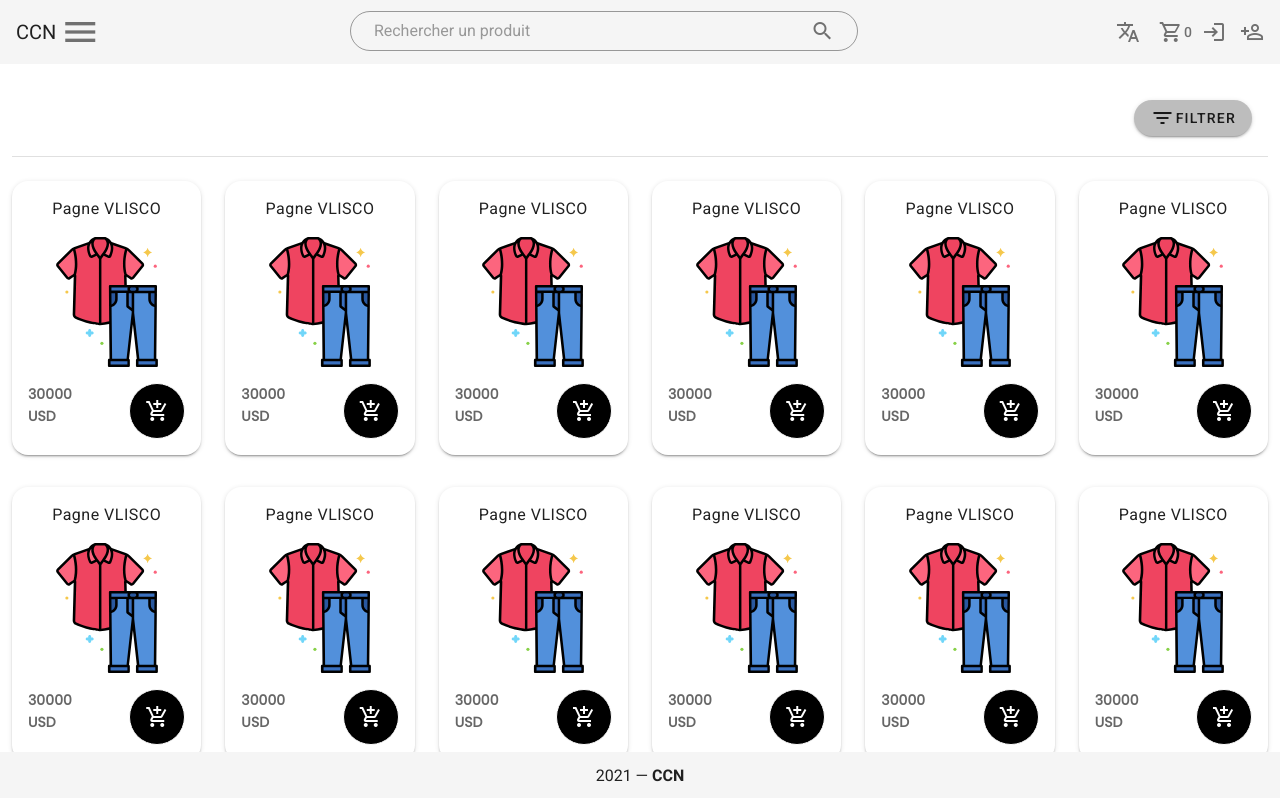
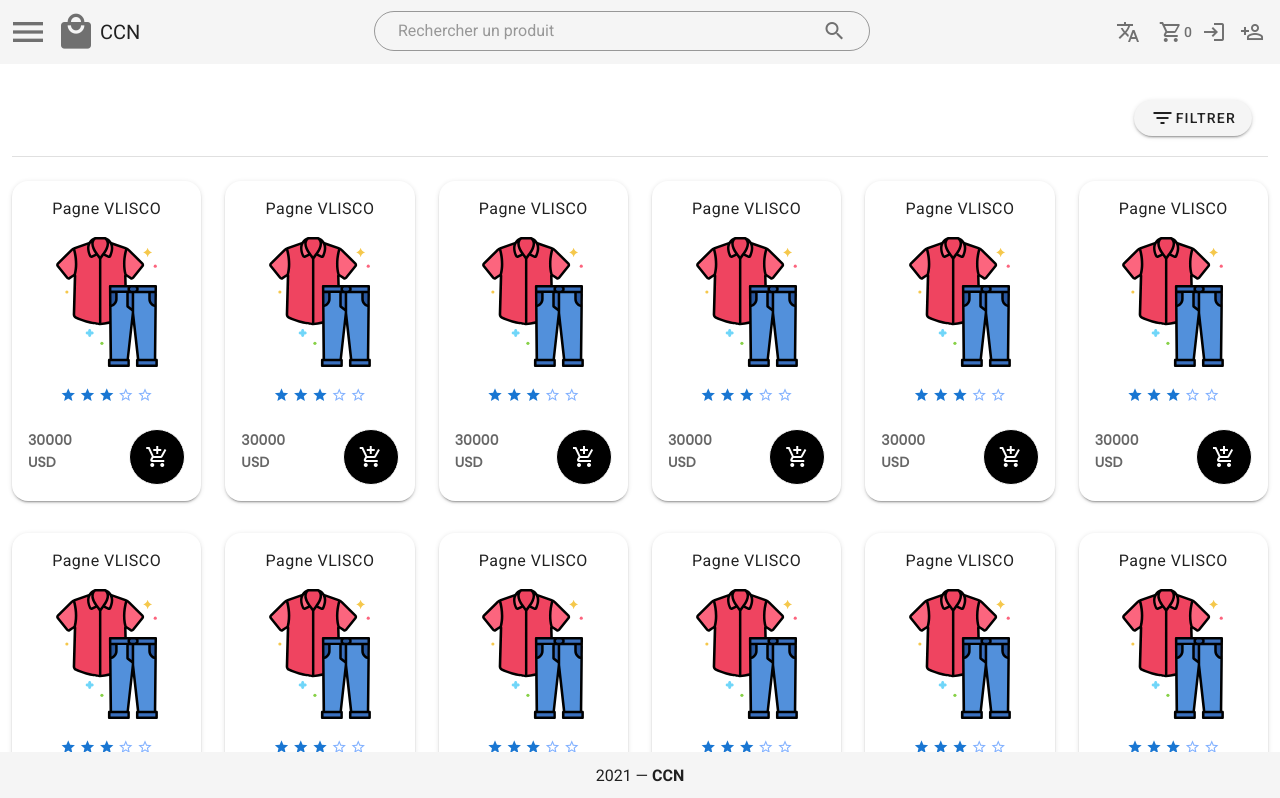
Before and after one commit to Nathsad1996/ccn, a Vue app: page /products in a window 1280 px wide. Shown: the top 798 px of the page. Built offline with nearby package versions, Linux system fonts and the light colour scheme.

Commit message:
redesign

```diff
--- a/src/components/Appbar.vue
+++ b/src/components/Appbar.vue
@@ -1,15 +1,14 @@
 <template>
   <v-app-bar elevate-on-scroll app>
-    <!-- <v-app-bar-nav-icon @click="goHome">
-      <v-icon size="40">mdi-shopping</v-icon>
-    </v-app-bar-nav-icon> -->
-
-    <v-toolbar-title class="d-none d-sm-flex">CCN</v-toolbar-title>
-
     <v-btn icon @click="navigationDrawer">
       <v-icon size="40">mdi-menu</v-icon>
     </v-btn>
 
+    <v-app-bar-nav-icon @click="goHome">
+      <v-icon size="40">mdi-shopping</v-icon>
+    </v-app-bar-nav-icon>
+
+    <v-toolbar-title class="d-none d-sm-flex">CCN</v-toolbar-title>
     <v-spacer></v-spacer>
 
     <v-text-field
--- a/src/components/Category.vue
+++ b/src/components/Category.vue
@@ -12,7 +12,6 @@
     <v-expand-transition>
       <v-card
         rounded="xl"
-        color="#798EA4"
         v-if="reveal"
         class="transition-fast-in-fast-out v-card--reveal"
         height="100%"
@@ -22,7 +21,7 @@
           VISITEZ NOS MAGNIFIQUES PRODUITS
         </v-card-title>
         <v-card-actions class="d-flex justify-center">
-          <v-btn rounded block outlined>
+          <v-btn text rounded block>
             details
           </v-btn>
         </v-card-actions>
--- a/src/components/Product.vue
+++ b/src/components/Product.vue
@@ -1,6 +1,8 @@
 <template>
   <v-card hover rounded="xl" class="mx-auto mb-2" width="300">
-    <v-card-title class="text-body-1 title d-flex justify-center">Pagne VLISCO</v-card-title>
+    <v-card-title class="text-body-1 title d-flex justify-center"
+      >Pagne VLISCO</v-card-title
+    >
     <v-img
       contain
       @click="productdetail"
@@ -11,9 +13,12 @@
     </v-img>
     <v-card-text>
       <v-row>
-        <v-col class="price d-flex justify-start">
-          30000 USD
+        <v-col class="d-flex justify-center">
+          <v-rating :value="3" dense small></v-rating>
         </v-col>
+      </v-row>
+      <v-row>
+        <v-col class="price d-flex justify-start"> 30000 USD </v-col>
         <v-col class="d-flex justify-end">
           <v-btn
             outlined
@@ -69,7 +74,7 @@
   background-color: black;
 }
 
-.mycard{
-  background-color: #F0EAD6;
+.mycard {
+  background-color: #f0ead6;
 }
 </style>
--- a/src/router/index.js
+++ b/src/router/index.js
@@ -72,7 +72,7 @@
   },
   {
     path: '/categories',
-    name: 'NewUser',
+    name: 'Categories',
     component: () => import( /* webpackChunkName: "product-detail" */ '../views/CategoriesPage.vue')
   }
 ]
--- a/src/views/CategoriesPage.vue
+++ b/src/views/CategoriesPage.vue
@@ -6,7 +6,7 @@
           <v-card-text>
             <v-menu offset-y>
               <template v-slot:activator="{ on, attrs }">
-                <v-btn color="grey lighten-1" v-bind="attrs" v-on="on" rounded class="float-right">
+                <v-btn v-bind="attrs" v-on="on" rounded class="float-right">
                   <v-icon>mdi-filter-variant</v-icon>
                   filtrer
                 </v-btn>
@@ -32,6 +32,11 @@
         <Category></Category>
       </v-col>
     </v-row>
+    <v-row class="mb-1">
+      <v-col>
+        <v-pagination :length="6" v-model="page"></v-pagination>
+      </v-col>
+    </v-row>
   </div>
 </template>
 <script>
@@ -39,6 +44,7 @@
 export default {
   components: { Category },
   data: () => ({
+    page: 1,
     select: null,
     sheet: false,
     items: Array.from(Array(8).keys()),
--- a/src/views/ProductsPage.vue
+++ b/src/views/ProductsPage.vue
@@ -6,7 +6,7 @@
           <v-card-text>
             <v-menu offset-y>
               <template v-slot:activator="{ on, attrs }">
-                <v-btn color="grey lighten-1" v-bind="attrs" v-on="on" rounded class="float-right">
+                <v-btn v-bind="attrs" v-on="on" rounded class="float-right">
                   <v-icon>mdi-filter-variant</v-icon>
                   filtrer
                 </v-btn>
@@ -32,6 +32,11 @@
         <Product></Product>
       </v-col>
     </v-row>
+    <v-row class="mb-1">
+      <v-col>
+        <v-pagination :length="6" v-model="page"></v-pagination>
+      </v-col>
+    </v-row>
   </div>
 </template>
 <script>
@@ -39,9 +44,10 @@
 export default {
   components: { Product },
   data: () => ({
+    page: 1,
     select: null,
     sheet: false,
-    items: Array.from(Array(31).keys()),
+    items: Array.from(Array(30).keys()),
     tiles: [
       { img: "keep.png", title: "Keep" },
       { img: "inbox.png", title: "Inbox" },
```
